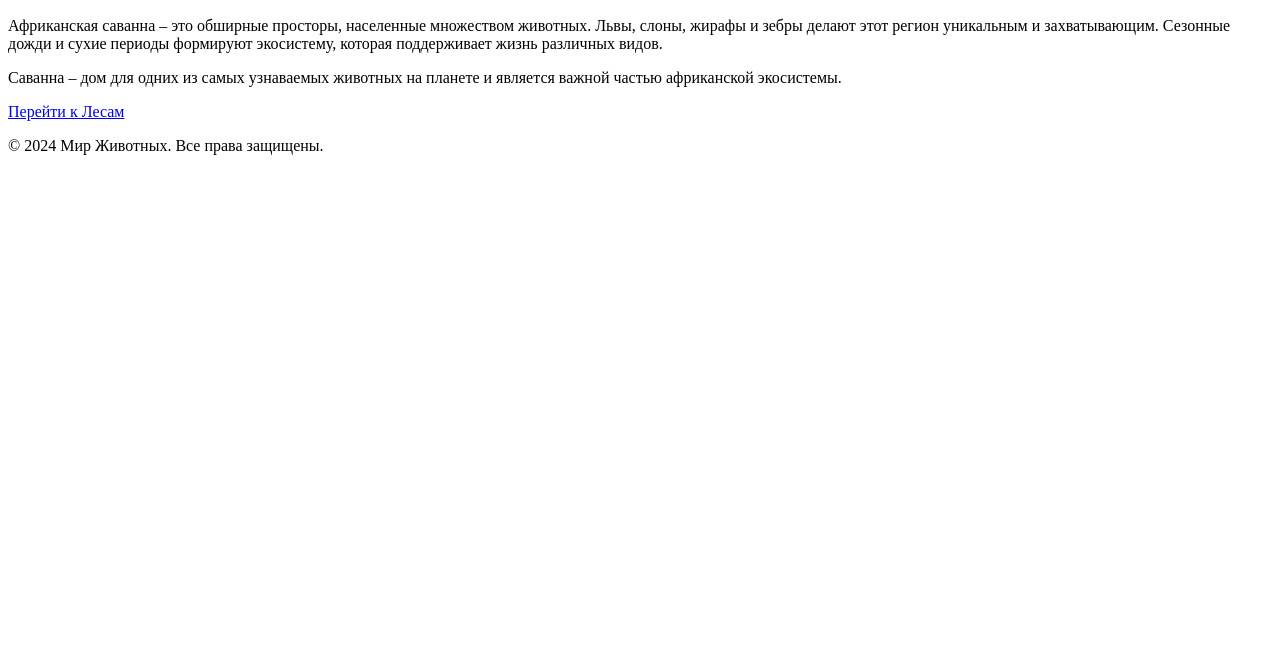
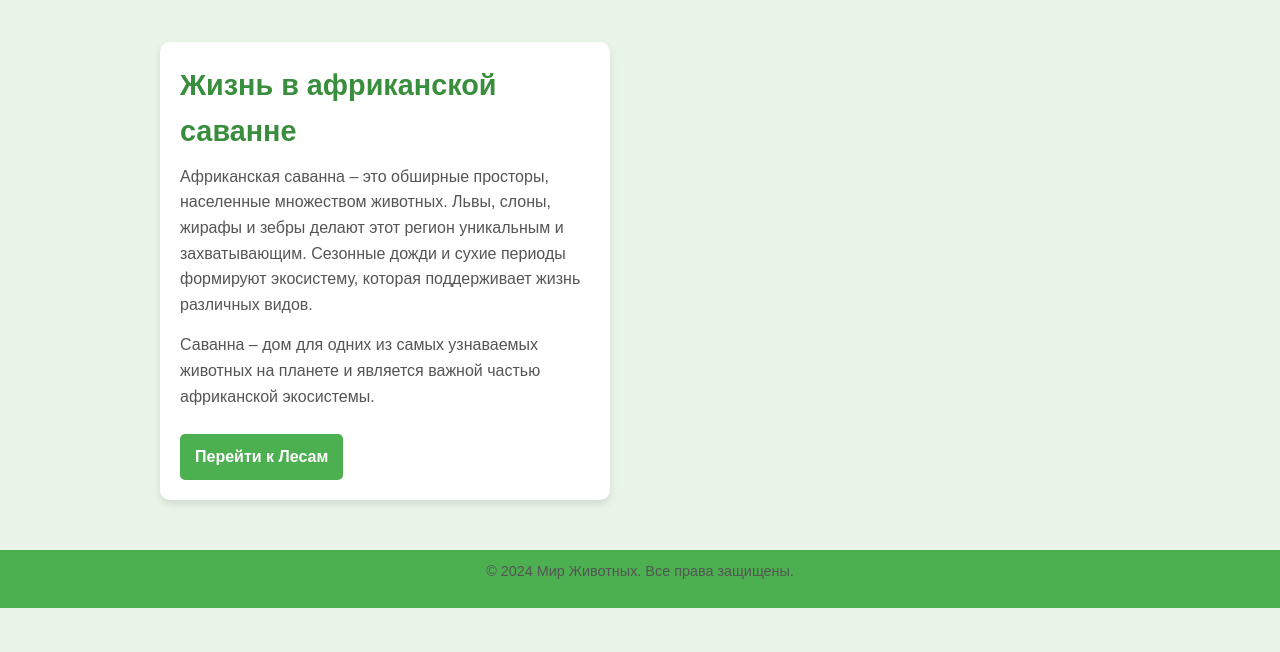
Before and after one commit to zavashas/marketing4, a plain HTML site: page second_page.html in a window 1280 px wide. Shown: the part 148-800 px from the top of the page. Drawn offline with Linux system fonts and the light colour scheme.

Commit message:
second_page.html

```diff
--- a/second_page.html
+++ b/second_page.html
@@ -4,7 +4,7 @@
     <meta charset="UTF-8">
     <meta name="viewport" content="width=device-width, initial-scale=1.0">
     <title>Мир Животных - Саванна</title>
-    <link rel="stylesheet" href="nature-style.css">
+    <link rel="stylesheet" href="style.css">
 </head>
 <body>
     <header>
```
